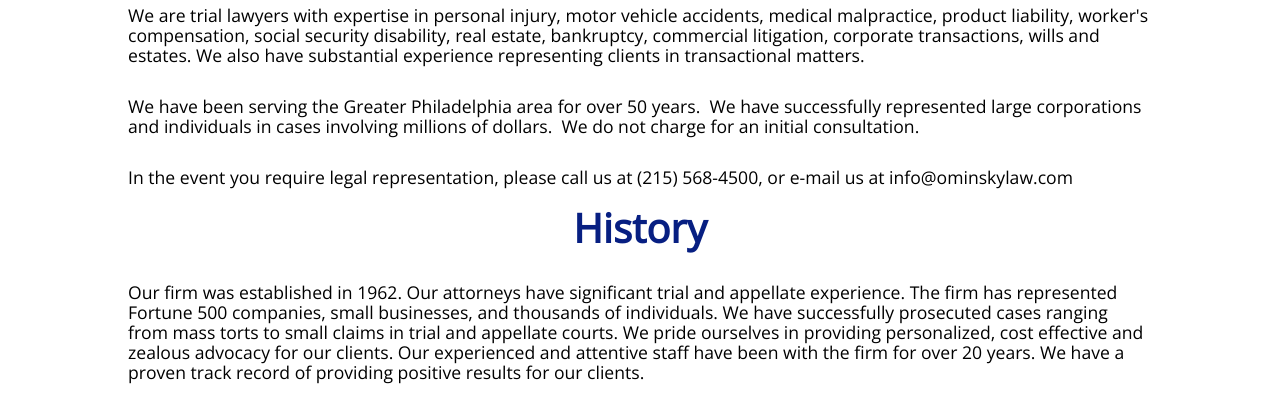
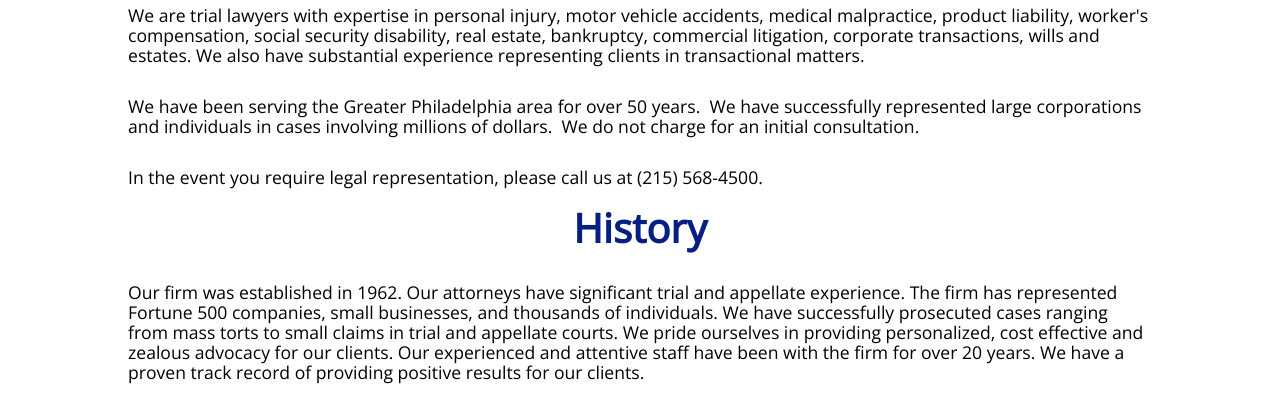
Before and after one commit to eominsky/dadSite, a plain HTML site: page index.html in a window 1280 px wide. Shown: the part 685-1096 px from the top of the page. Drawn offline with nearby package versions, Linux system fonts and the light colour scheme; some packages are replaced by stand-ins of ours.

Commit message:
Update index.html

```diff
--- a/index.html
+++ b/index.html
@@ -33,7 +33,7 @@
       <div class = "title"> Services</div>
       <p class = "description">  We are trial lawyers with expertise in personal injury, motor vehicle accidents, medical malpractice, product liability, worker's compensation, social security disability, real estate,  bankruptcy, commercial litigation, corporate transactions, wills and estates. We also have substantial experience representing clients in transactional matters. </p>
       <p class = "description">  We have been serving the Greater Philadelphia area for over 50 years.  We have successfully represented large corporations and individuals in cases involving millions of dollars.  We do not charge for an initial consultation.</p>
-      <p class = "description"> In the event you require legal representation, please call us at (215) 568-4500, or e-mail us at info@ominskylaw.com </p>
+      <p class = "description"> In the event you require legal representation, please call us at (215) 568-4500. </p>
 
       <div class = "title"> History </div>
       <p class = "description"> Our firm was established in 1962.  Our attorneys have significant trial and appellate experience.  The firm has represented Fortune 500 companies, small businesses, and thousands of individuals.  We have successfully prosecuted cases ranging from mass torts to small claims in trial and appellate courts. We pride ourselves in providing personalized, cost effective and zealous advocacy for our clients.  Our experienced and attentive staff have been with the firm for over 20 years. We have a proven track record of providing positive results for our clients. </p>
```
